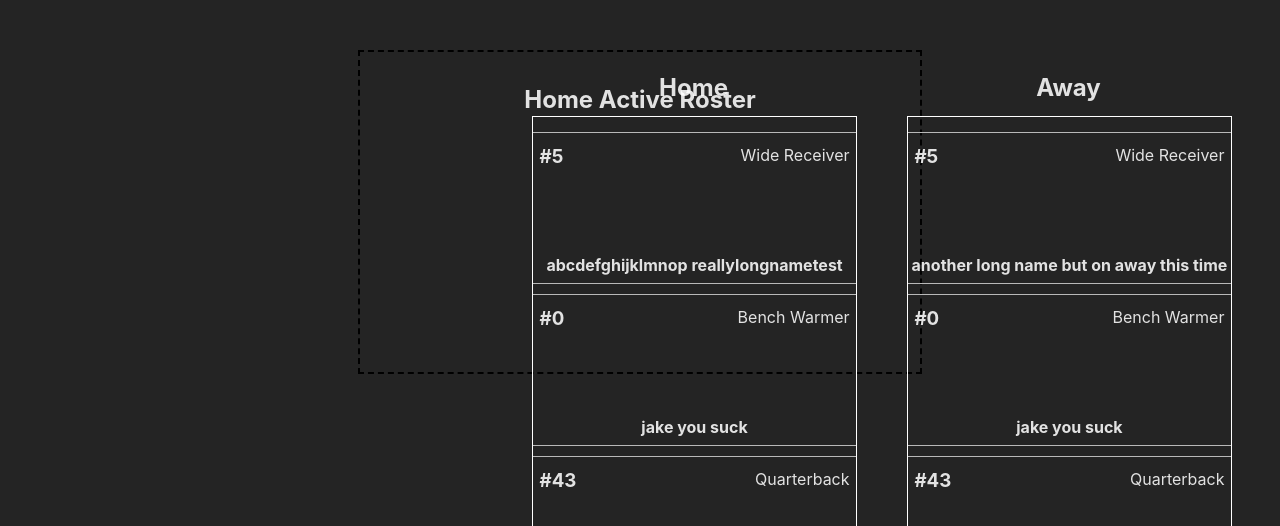
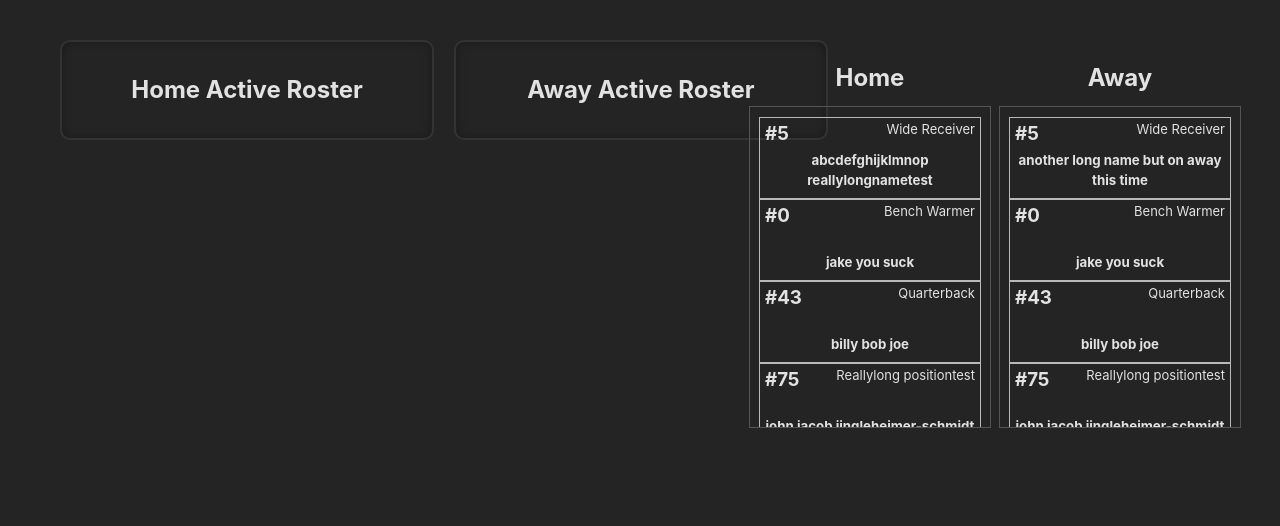
Before and after one commit to JakeRasmusson/cuddly-winner, a React (Vite) app in the folder client/: page / in a window 1280 px wide. Shown: the top 526 px of the page. Built offline with nearby package versions, Linux system fonts and the light colour scheme.

Commit message:
Rosters still scuffed
Home and away roster work, can't drag players from away player list to home roster and vice versa.  Visuals need updating

```diff
--- a/client/src/App.jsx
+++ b/client/src/App.jsx
@@ -105,6 +105,7 @@ const App = () => {
             </div>
             <div className="active-rosters">
                 <Roster team="Home" roster={homeRoster} handleDrop={handleDrop} />
+                <Roster team="Away" roster={awayRoster} handleDrop={handleDrop} />
             </div>
 
         </>
--- a/client/src/components/Player/Player.css
+++ b/client/src/components/Player/Player.css
@@ -1,8 +1,8 @@
 .player {
   border: 1px solid #b9b9b9;
   cursor: grab;
-  width: 330px;
-  height: 150px;
+  width: 220px;
+  height: 80px;
 }
 
 .player:hover {
@@ -39,19 +39,20 @@ form {
 
 .player-details p {
   position: absolute;
-  top: 10px;
-  right: 10px;
+  top: 2px;
+  right: 5px;
   margin: 0;
+  font-size: 13px;
 }
 
 .player-details h3 {
   position: absolute;
-  top: 10px;
-  left: 10px;
+  top: 2px;
+  left: 5px;
   margin: 0;
 }
 
-.player-details h4 {
+.player-details h5 {
   position: absolute;
   bottom: -15px;
   left: 50%;
--- a/client/src/components/Player/Player.jsx
+++ b/client/src/components/Player/Player.jsx
@@ -55,7 +55,7 @@ const Player = ({ id, name, number, position, onUpdate, onDragStart }) => {
 
                     <p>{position}</p>
                     <h3>#{number}</h3>
-                    <h4>{name}</h4>
+                    <h5>{name}</h5>
                 </div>
             )}
         </div>
--- a/client/src/components/PlayerList/PlayerList.css
+++ b/client/src/components/PlayerList/PlayerList.css
@@ -2,14 +2,14 @@
     display: flex;
     flex-direction: column;
     align-items: center;
-    max-height: 400px;
+    max-height: 300px;
     width: 100%;
     overflow-y: auto;
 
     padding-top: 10px;
     padding-bottom: 10px;
 
-    border: 1px solid white;
+    border: 1px solid rgb(85, 85, 85);
 
     -ms-overlfow-style: none;
     scrollbar-width: none;
@@ -20,7 +20,7 @@
 }
 
 .player-list {
-    width: 350px;
+    width: 240px;
     display: flex;
     flex-direction: column;
     align-items: center;
--- a/client/src/components/Roster/Roster.css
+++ b/client/src/components/Roster/Roster.css
@@ -1,23 +1,7 @@
-.player-list {
-    width: 45%;
-    margin: 10px;
-    display: inline-block;
+.roster {
+    width: 350px;
+    border: 2px solid #333;
+    padding: 10px;
+    border-radius: 10px;
+    box-shadow: inset 0 0 10px rgba(0, 0, 0, 0.3);
 }
-
-.roster {
-    width: 45%;
-    margin: 10px;
-    display: inline-block;
-    min-height: 300px;
-    border: 2px dashed #000;
-    padding: 10px;
-}
-
-.roster-players {
-    margin-top: 10px;
-}
-
-.draggable-player {
-    cursor: grab;
-    margin: 5px 0;
-}
--- a/client/src/index.css
+++ b/client/src/index.css
@@ -22,3 +22,11 @@
   top: 20px;
   padding: 20px
 }
+
+.active-rosters {
+  display: flex;
+  gap: 20px;
+  align-items: flex-start;
+  justify-content: flex-start;
+  margin-left: 20px;
+}
```
